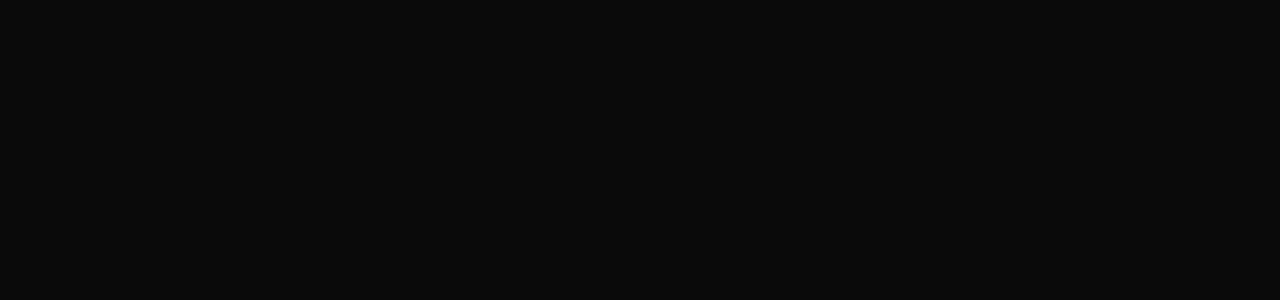
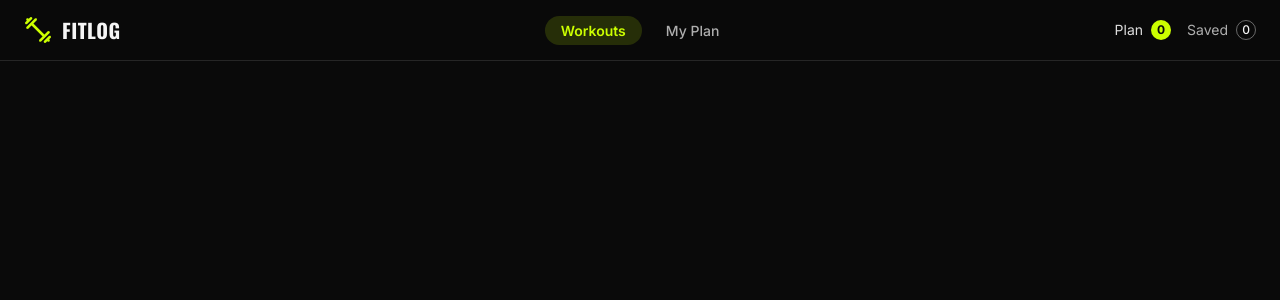
Before and after one commit to ABiR994/Fit-Log, a Next.js app: page / in a window 1280 px wide. Shown: the top 300 px of the page. Built offline with nearby package versions, Linux system fonts and the light colour scheme.

Commit message:
Navbar created

```diff
--- a/src/app/layout.tsx
+++ b/src/app/layout.tsx
@@ -4,6 +4,8 @@ import "@fontsource-variable/oswald";
 import "@fontsource-variable/inter";
 import "react-toastify/dist/ReactToastify.css";
 import "./globals.css";
+
+import Navbar from "@/components/Navbar";
 
 export const metadata: Metadata = {
   title: "FitLog — Workout Library",
@@ -15,6 +17,7 @@ export default function RootLayout({ children }: { children: React.ReactNode })
   return (
     <html lang="en" data-theme="fitlog">
       <body className="min-h-screen antialiased">
+        <Navbar />
         {children}
         <ToastContainer position="top-right" theme="dark" autoClose={2500} />
       </body>
--- /dev/null
+++ b/src/components/Navbar.tsx
@@ -0,0 +1,85 @@
+"use client";
+
+import Image from "next/image";
+import Link from "next/link";
+import { usePathname } from "next/navigation";
+import logo from "@/assets/logo.png";
+
+const NAV_LINKS = [
+  { label: "Workouts", href: "/" },
+  { label: "My Plan", href: "/my-plan" },
+];
+
+interface NavbarProps {
+  planCount?: number;
+  savedCount?: number;
+}
+
+// Counts default to 0 for now — wire them to your plan state later.
+export default function Navbar({ planCount = 0, savedCount = 0 }: NavbarProps) {
+  const pathname = usePathname();
+
+  return (
+    <header className="sticky top-0 z-40 border-b border-base-300 bg-base-100/95 backdrop-blur">
+      <nav
+        aria-label="Main"
+        className="mx-auto grid max-w-7xl grid-cols-[1fr_auto] items-center gap-y-3 px-4 py-3 md:grid-cols-[1fr_auto_1fr] md:px-6 md:py-4"
+      >
+        {/* Left: logo */}
+        <Link href="/" className="flex w-fit items-center gap-2.5" aria-label="FitLog home">
+          <Image src={logo} alt="" width={28} height={28} priority />
+          <span className="font-display text-xl font-bold uppercase tracking-wide text-base-content">
+            FitLog
+          </span>
+        </Link>
+
+        {/* Middle: links (own row on mobile, centered on md+) */}
+        <ul className="order-3 col-span-2 flex items-center justify-center gap-2 md:order-none md:col-span-1">
+          {NAV_LINKS.map(({ label, href }) => {
+            const active = pathname === href;
+            return (
+              <li key={href}>
+                <Link
+                  href={href}
+                  aria-current={active ? "page" : undefined}
+                  className={`rounded-full px-4 py-1.5 text-sm transition-colors focus-visible:outline-2 focus-visible:outline-offset-2 focus-visible:outline-primary ${
+                    active
+                      ? "bg-primary/15 font-semibold text-primary"
+                      : "font-medium text-base-content/70 hover:text-base-content"
+                  }`}
+                >
+                  {label}
+                </Link>
+              </li>
+            );
+          })}
+        </ul>
+
+        {/* Right: counters */}
+        <div className="flex items-center justify-end gap-4 text-sm">
+          <Link
+            href="/my-plan"
+            className="flex items-center gap-2 text-base-content/90 hover:text-base-content"
+            aria-label={`Plan: ${planCount} exercises`}
+          >
+            Plan
+            <span className="grid size-5 place-items-center rounded-full bg-primary text-xs font-bold text-primary-content">
+              {planCount}
+            </span>
+          </Link>
+
+          <Link
+            href="/my-plan"
+            className="flex items-center gap-2 text-base-content/70 hover:text-base-content"
+            aria-label={`Saved: ${savedCount} exercises`}
+          >
+            Saved
+            <span className="grid size-5 place-items-center rounded-full border border-base-content/40 text-xs font-medium text-base-content">
+              {savedCount}
+            </span>
+          </Link>
+        </div>
+      </nav>
+    </header>
+  );
+}
```
